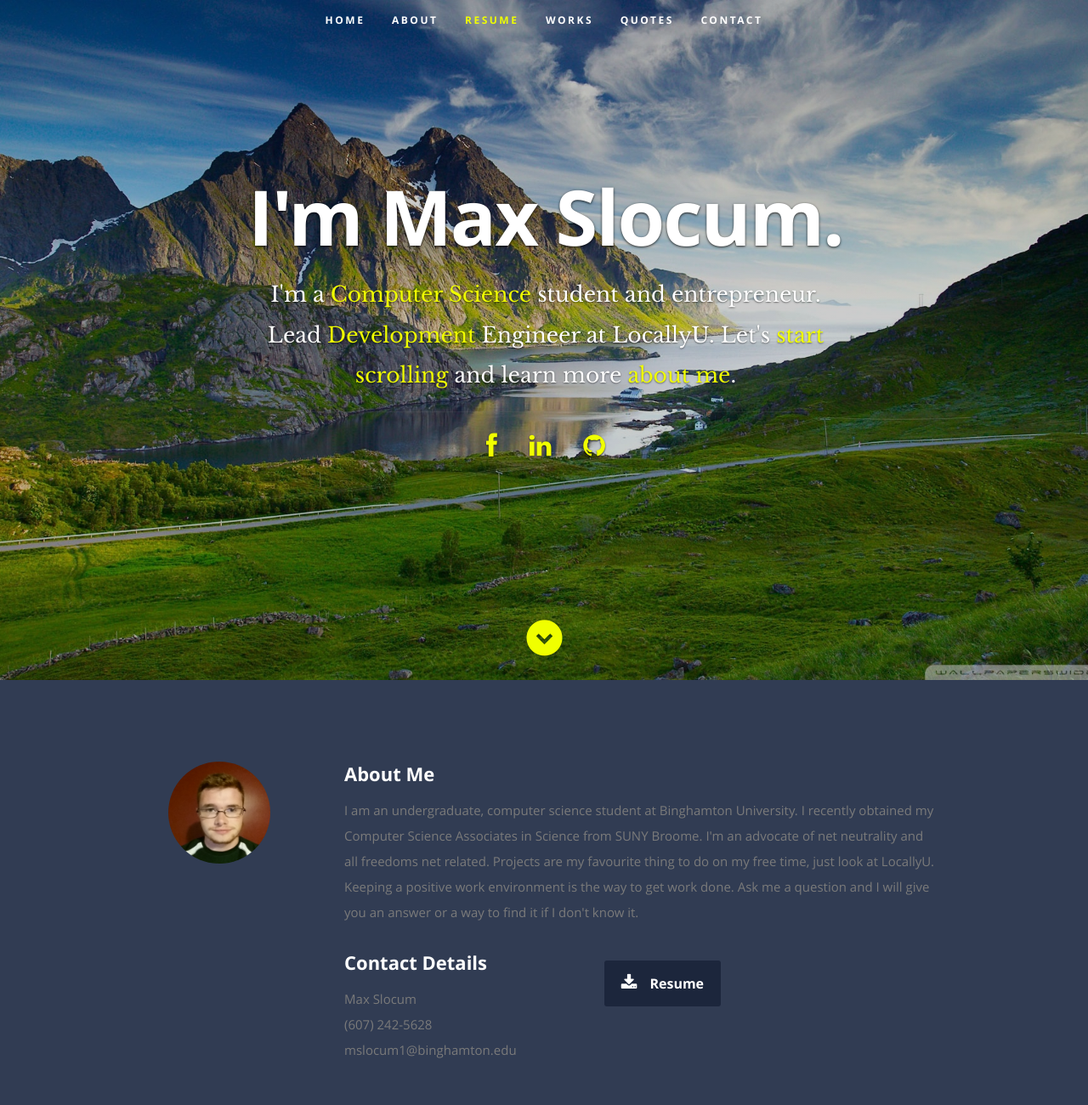
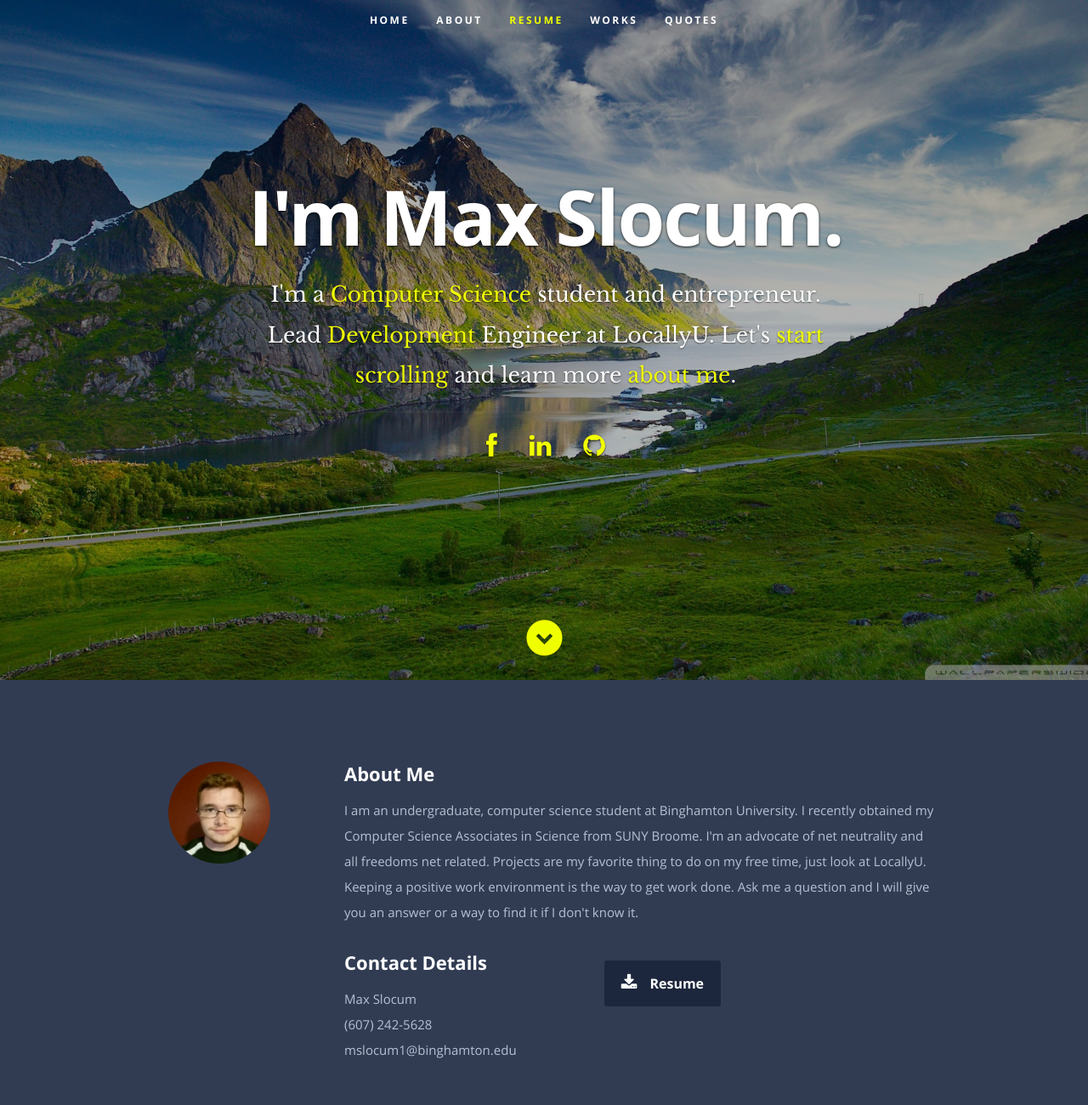
Before and after one commit to MaxTracks/MaxTracks.github.io, a plain HTML site: page index.html in a window 1280 px wide. Shown: the top 1300 px of the page at 85% size. Drawn offline with nearby package versions, Linux system fonts and the light colour scheme.

Commit message:
fixing typos and more css clashing

```diff
--- a/css/layout.css
+++ b/css/layout.css
@@ -33,7 +33,7 @@ header {
    height: 800px;
    min-height: 500px;
    width: 100%;
-   background: linear-gradient( rgba(0, 0, 0, 0.2), rgba(0, 0, 0, 0.2) ), url(../images/landing-banner.jpg) no-repeat top center;
+   background: linear-gradient( rgba(0, 0, 0, 0.3), rgba(0, 0, 0, 0.3) ), url(../images/landing-banner.jpg) no-repeat top center;
    background-size: cover !important;
 	-webkit-background-size: cover !important;
    text-align: center;
@@ -207,7 +207,7 @@ ul#nav li.current a { color: #f0ff00; }
 }
 #about p {
    line-height: 30px;
-   color: #7A7A7A;
+   color: #B6C0D2;
 }
 #about .profile-pic {
    position: relative;
--- a/index.html
+++ b/index.html
@@ -46,7 +46,7 @@
 	         <li><a class="smoothscroll" href="#resume">Resume</a></li>
             <li><a class="smoothscroll" href="#portfolio">Works</a></li>
             <li><a class="smoothscroll" href="#testimonials">Quotes</a></li>
-            <li><a class="smoothscroll" href="#contact">Contact</a></li>
+            <!--<li><a class="smoothscroll" href="#contact">Contact</a></li>-->
          </ul> <!-- end #nav -->
       </nav> <!-- end #nav-wrap -->
       <div class="row banner">
@@ -79,7 +79,7 @@
             <p>I am an undergraduate, computer science student at Binghamton University.
 			I recently obtained my Computer Science Associates in Science from SUNY Broome.
 			I'm an advocate of net neutrality and all freedoms net related. Projects are my
-			favourite thing to do on my free time, just look at LocallyU. Keeping a positive
+			favorite thing to do on my free time, just look at LocallyU. Keeping a positive
 			work environment is the way to get work done. Ask me a question and I will
 			give you an answer or a way to find it if I don't know it.
             </p>
@@ -132,7 +132,7 @@
                   <p class="info">Associate in Science, Computer Science  <span>&bull;</span> <em class="date">May 2014</em></p>
                   <p>
                   Completed the Associate in Science for Computer Science track. Tutored and proctored a student lab
-				  for two years while taking courses. Additionally I assisted in coordinated the P Tech program at SUNY Broome.
+				  for two years while taking courses. Additionally, assisted in coordinating the P Tech program at SUNY Broome.
 				  Voted to be vice president of Computer Science club and also participated in Security and Forensics club.
 				  </p>
                </div>
@@ -161,7 +161,7 @@
                   <h3>Tutor at SUNY Broome</h3>
                   <p class="info">Tutor <span>&bull;</span> <em class="date">January 2013 - Present</em></p>
                   <p>
-                  Tutoring students at SUNY Broome in a drop in computer lab is one of the most satisfying jobs I have had. Helping others learn new skills while expanding my knowledge as well is a satisfying feeling. I've tutored various computer science class ranging from microprocessors to Microsoft Office.
+                  Tutoring students at SUNY Broome in a drop in computer lab is one of the most satisfying jobs I have had. Helping others learn new skills while expanding my knowledge as well is a satisfying feeling. I've tutored various Computer Science classes ranging from microprocessors to Microsoft Office.
                   </p>
                </div>
             </div> <!-- item end -->
```
